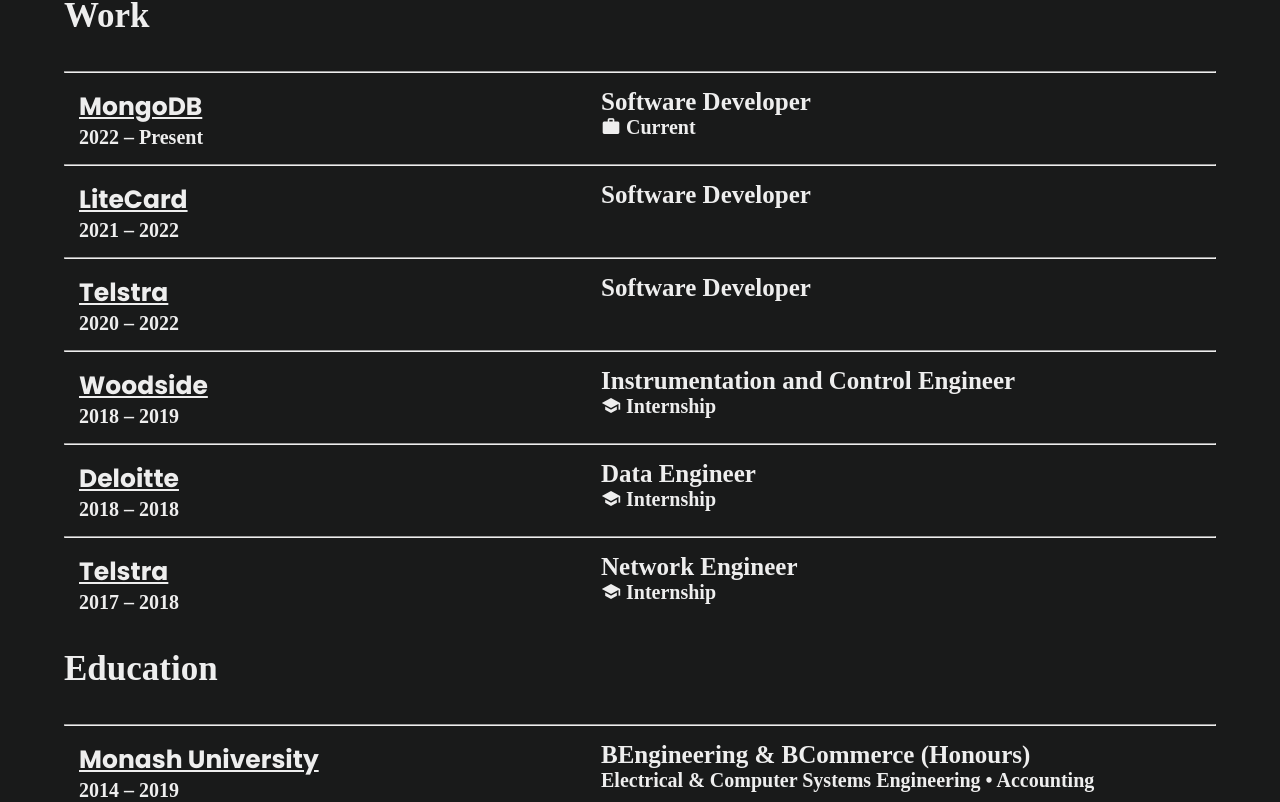
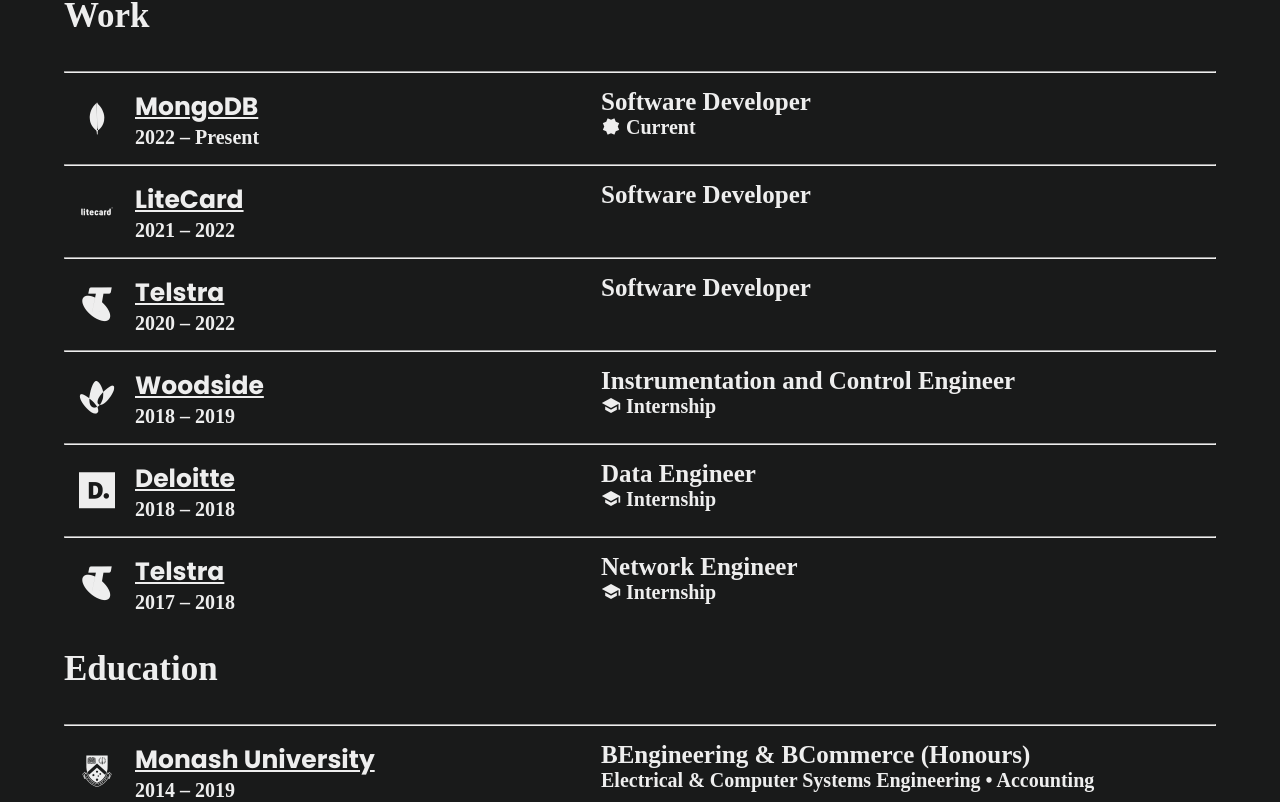
Before and after one commit to adrianhhong/adrianhhong.github.io-old, a Vue app: page / in a window 1280 px wide. Shown: the part 1638-2440 px from the top of the page. Built offline with nearby package versions, Linux system fonts and the light colour scheme; a web font is replaced by a local one.

Commit message:
:sparkles: Added company logos

```diff
--- a/src/assets/main.css
+++ b/src/assets/main.css
@@ -39,6 +39,21 @@
   -moz-osx-font-smoothing: grayscale;
 }
 
+.icon-woodside:before {
+  content: "\e902";
+}
+.icon-deloitte:before {
+  content: "\e901";
+}
+.icon-monash:before {
+  content: "\e904";
+}
+.icon-telstra:before {
+  content: "\e908";
+}
+.icon-litecard:before {
+  content: "\e909";
+}
 .icon-mocha:before {
   content: "\e900";
   color: #000;
--- a/src/components/WorkItem.vue
+++ b/src/components/WorkItem.vue
@@ -2,20 +2,25 @@
   <div>
     <hr />
     <div class="work__item">
-      <div class="work__title">
-        <h4>
+      <div class="work__left">
+        <span :class="`${icon} company__icon`" />
+        <div class="work__title">
           <h4>
             <a :href="link" target="_blank" rel="noreferrer noopener"
               ><b class="header--font">{{ title }}</b></a
             >
           </h4>
-        </h4>
-        <h5>{{ timePeriod }}</h5>
+          <h5>
+            <b>
+              {{ timePeriod }}
+            </b>
+          </h5>
+        </div>
       </div>
       <div class="work__detail">
         <h4>{{ role }}</h4>
         <h5 v-if="label === 'current'">
-          <span class="mdi mdi-briefcase" /> Current
+          <span class="mdi mdi-octagram" /> Current
         </h5>
         <h5 v-if="label === 'internship'">
           <span class="mdi mdi-school" /> Internship
@@ -37,6 +42,7 @@
     role: String,
     label: String,
     majors: String,
+    icon: String,
   },
 };
 </script>
@@ -69,6 +75,19 @@
   margin: 15px;
 }
 
+.work__left {
+  display: flex;
+  justify-content: center;
+  align-items: center;
+  width: 350px;
+  min-width: 150px;
+}
+
+.company__icon {
+  font-size: 36px;
+  margin-right: 20px;
+}
+
 .work__title {
   width: 300px;
   min-width: 100px;
@@ -80,4 +99,11 @@
   width: 600px;
   text-align: start;
 }
+
+@media (max-width: 800px) {
+  .company__icon {
+    font-size: 24px;
+    margin-right: 8px;
+  }
+}
 </style>
--- a/src/views/Home.vue
+++ b/src/views/Home.vue
@@ -141,18 +141,21 @@
         link="https://www.mongodb.com/"
         role="Software Developer"
         label="current"
+        icon="icon-mongodb"
       ></WorkItem>
       <WorkItem
         title="LiteCard"
         timePeriod="2021 – 2022"
         link="https://litecard.com.au/"
         role="Software Developer"
+        icon="icon-litecard"
       ></WorkItem>
       <WorkItem
         title="Telstra"
         timePeriod="2020 – 2022"
         link="https://www.telstra.com.au/"
         role="Software Developer"
+        icon="icon-telstra"
       ></WorkItem>
       <WorkItem
         title="Woodside"
@@ -160,6 +163,7 @@
         link="https://www.woodside.com.au/"
         role="Instrumentation and Control Engineer"
         label="internship"
+        icon="icon-woodside"
       ></WorkItem>
       <WorkItem
         title="Deloitte"
@@ -167,6 +171,7 @@
         link="https://www2.deloitte.com/au/"
         role="Data Engineer"
         label="internship"
+        icon="icon-deloitte"
       ></WorkItem>
       <WorkItem
         title="Telstra"
@@ -174,6 +179,7 @@
         link="https://www.telstra.com.au/"
         role="Network Engineer"
         label="internship"
+        icon="icon-telstra"
       ></WorkItem>
       <h3 class="work__subtitle">Education</h3>
       <WorkItem
@@ -182,6 +188,7 @@
         link="https://www.monash.edu/"
         role="BEngineering & BCommerce (Honours)"
         label="education"
+        icon="icon-monash"
         majors="Electrical & Computer Systems Engineering • Accounting"
       ></WorkItem>
     </section>
```
Also changed, not shown: public/fonts/custom.svg, public/fonts/custom.woff.
